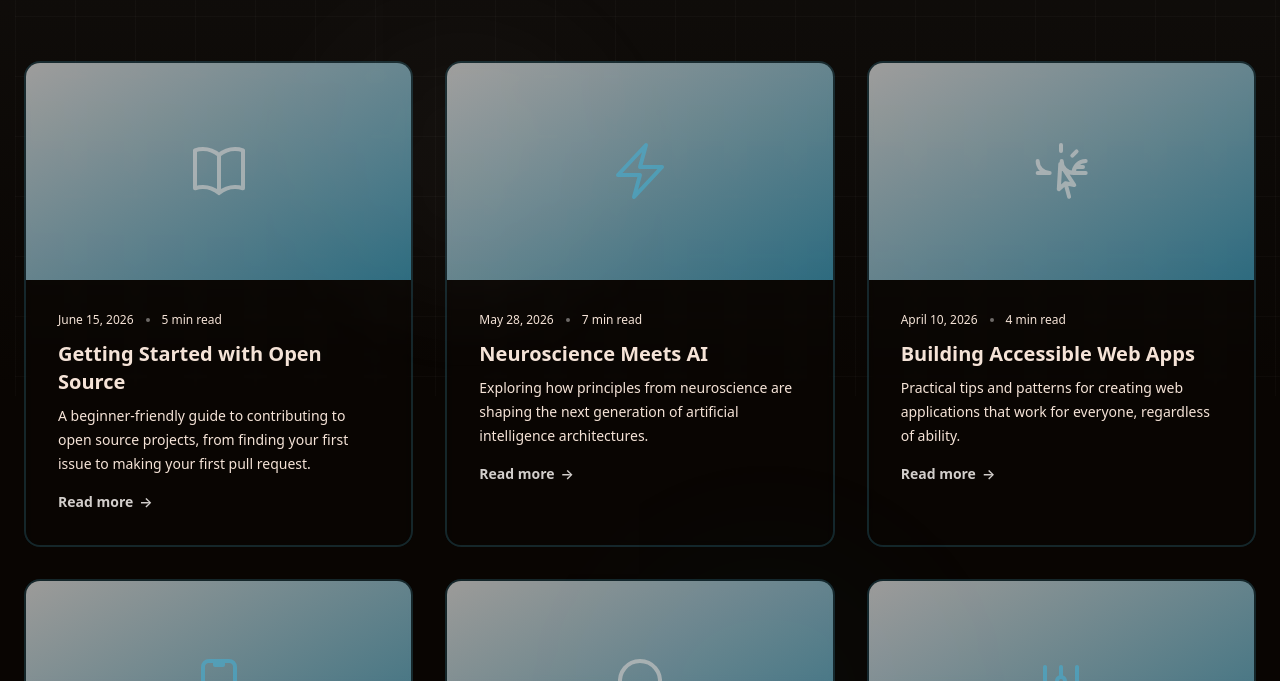
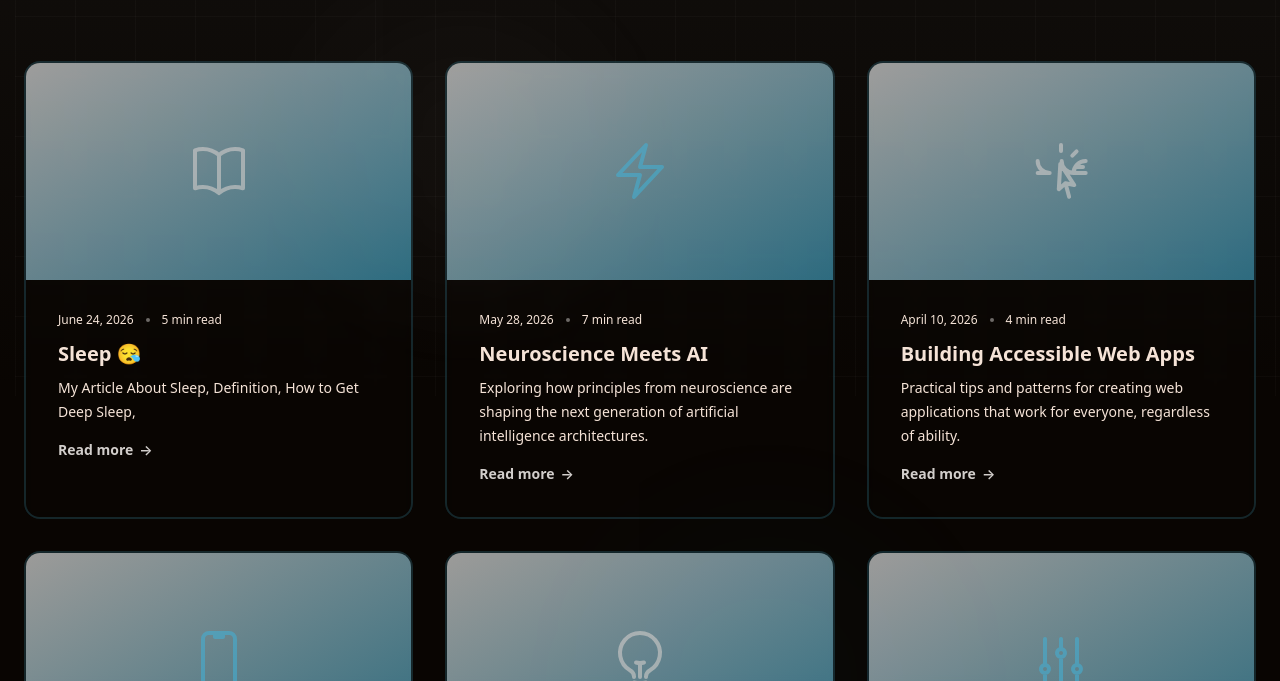
Before and after one commit to saif-alden2error/saifalden2error.github.io, a website built with Vite: page products.html in a window 1280 px wide. Shown: the part 419-1100 px from the top of the page. Built offline with nearby package versions, Linux system fonts and the light colour scheme; a web font is replaced by a local one.

Commit message:
Update site

```diff
--- a/products.html
+++ b/products.html
@@ -311,13 +311,13 @@
         </div>
         <div class="p-6 sm:p-8">
           <div class="flex items-center gap-3 text-xs text-[#f5e3d7]">
-            <time datetime="2026-06-15">June 15, 2026</time>
+            <time datetime="2026-06-15">June 24, 2026</time>
             <span class="size-1 rounded-full bg-[#d2cecb]/50"></span>
             <span>5 min read</span>
           </div>
-          <h2 class="mt-3 text-xl font-semibold text-[#f5e3d7]">Getting Started with Open Source</h2>
-          <p class="mt-2 text-sm/6 text-[#f5e3d7]">A beginner-friendly guide to contributing to open source projects, from finding your first issue to making your first pull request.</p>
-          <a href="#" class="group mt-4 inline-flex items-center gap-1.5 text-sm font-semibold text-[#d2cecb] hover:text-[#d2cecb] transition-colors">
+          <h2 class="mt-3 text-xl font-semibold text-[#f5e3d7]">Sleep 😪</h2>
+          <p class="mt-2 text-sm/6 text-[#f5e3d7]">My Article About Sleep, Definition, How to Get Deep Sleep, </p>
+          <a href="https://seifaldeenali.substack.com/p/sleep" class="group mt-4 inline-flex items-center gap-1.5 text-sm font-semibold text-[#d2cecb] hover:text-[#d2cecb] transition-colors">
             Read more
             <span aria-hidden="true" class="transition-transform duration-300 group-hover:translate-x-1">→</span>
           </a>
```
